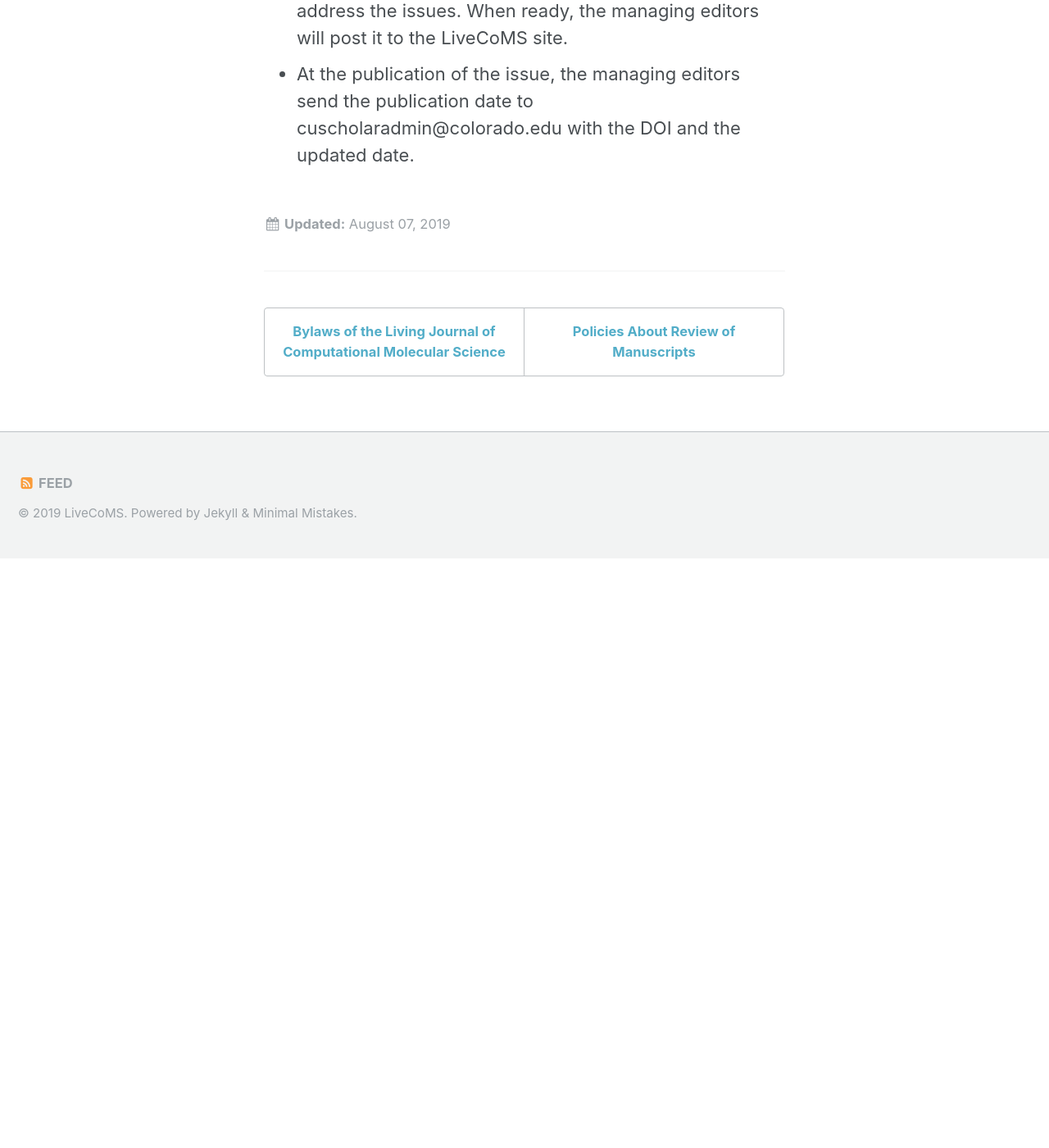
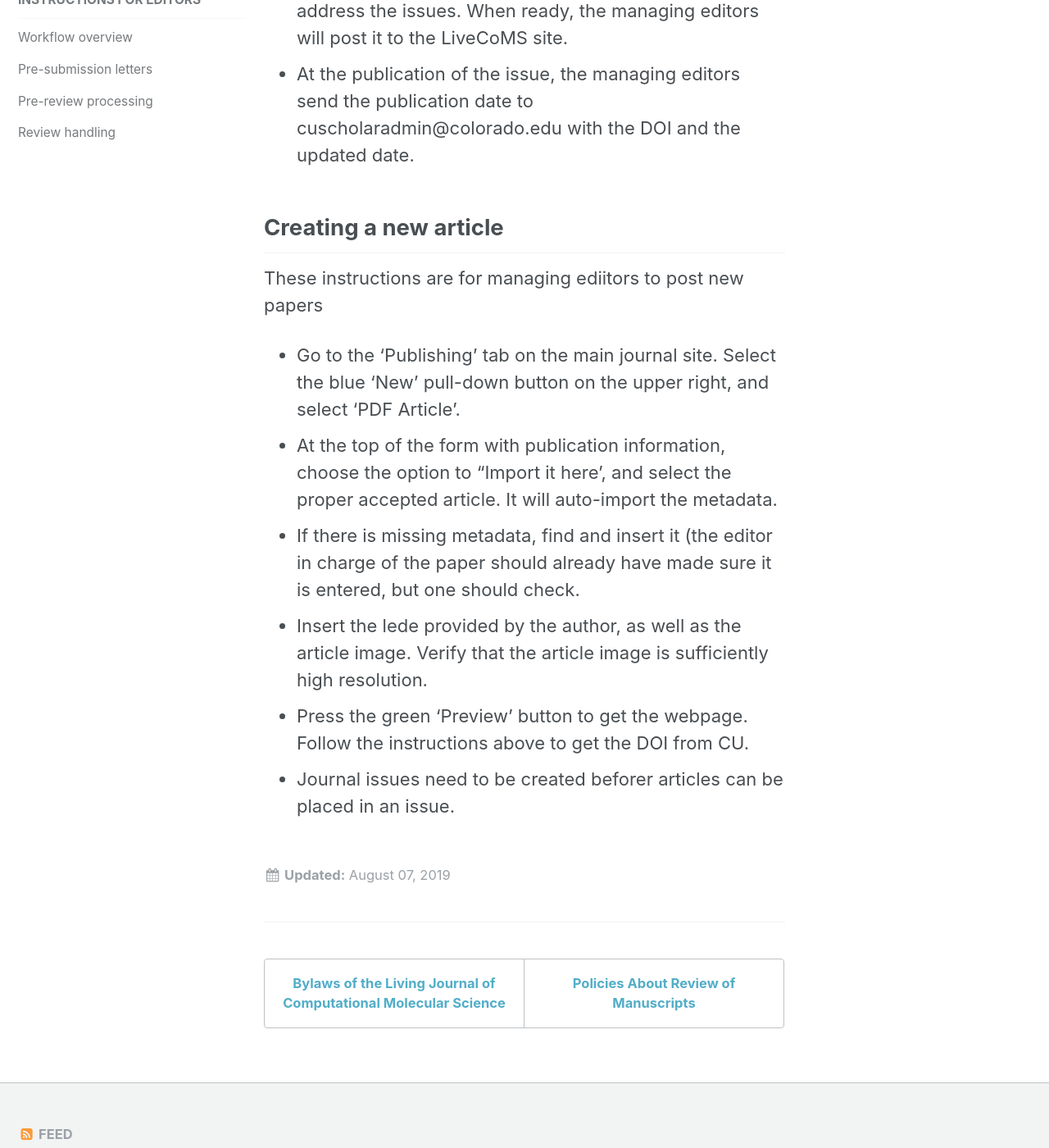
Before and after one commit to livecomsjournal/livecomsjournal.github.io, a Jekyll site: the page built from _editorial_policies/02_editor_instructions.md, in a window 1280 px wide and 1400 px high, scrolled down 8531 px. Shown: the whole window at 82% size. Built offline with Jekyll 4.4.1, drawn with Linux system fonts in a browser that asks for light colours; before the commit the page ends 9212 px from its top, so only the background shows below that; some of the changed text lies outside the part shown.

Commit message:
instructions to post PDF articles

```diff
--- a/_editorial_policies/02_editor_instructions.md
+++ b/_editorial_policies/02_editor_instructions.md
@@ -66,7 +66,7 @@
  > - Author 2: Jane W. Public, ORCID 0000-0002-4339-2187
  > - Online Publication Date: 2018
  - In the above email:
-   - The article URL is generated by saving the publication, and looking at the URL generated by selecting the green "Preview" on the right menu.  This URL will be of the form https://livecoms.scholasticahq.com/draft/article/XXXX-the-title, where `XXXX` is the article ID, and `the-title` is the title. The final future published URL can be obtained by replacing https://livecoms.scholasticahq.com/draft/article with https://www.livecomsjournal.org/article (see example above)
+   - The article URL is generated by first creating looking at the URL generated when creating a new article (see [creating a new article](#creating-a-new-article) for instructions.  This URL will be of the form https://livecoms.scholasticahq.com/draft/article/XXXX-the-title, where `XXXX` is the article ID, and `the-title` is the title. The final future published URL can be obtained by replacing https://livecoms.scholasticahq.com/draft/article with https://www.livecomsjournal.org/article (see example above)
    - The proposed DOI is of the form `10.33011/livecoms.(volume #).(issue #).(article ID #)`, where the article ID is generated by importing the article into a new publication, and saving, and looking at the preview, as described above; it's the `XXXX` right after https://livecoms.scholasticahq.com/draft/article.
    - List all authors (not just the first two).
    - The initial date can just be the year (that field is required for initial request), as it will be updated to be the final date when the issue is published.
@@ -77,3 +77,14 @@
 - The managing editor posts the PDF as an ASAP article.
 - The managing editors will notify the authors articles that are posted as ASAP articles several weeks before the release of the next issue, to identify if there are any typo fixes, errors, added ciations the authors would like to make, and to notify the editor of their articles of changes. The authors will make these updates as pull requests through the website (no need to resubmit it through Scholastica at this point) no later than one week before the notified issue publication date, and put the new version pdf in the release folder as described in the authors instructions. If acceptable, the editor will notify the managing editors of the updated version. If not acceptable, the editor will work with the authors to address the issues. When ready, the managing editors will post it to the LiveCoMS site.
  - At the publication of the issue, the managing editors send the publication date to cuscholaradmin@colorado.edu with the DOI and the updated date.
+
+## Creating a new article
+
+These instructions are for managing ediitors to post new papers
+
+- Go to the 'Publishing' tab on the main journal site.  Select the blue 'New' pull-down button on the upper right, and select 'PDF Article'.
+- At the top of the form with publication information, choose the option to "Import it here', and select the proper accepted article. It will auto-import the metadata.
+- If there is missing metadata, find and insert it (the editor in charge of the paper should already have made sure it is entered, but one should check.
+- Insert the lede provided by the author, as well as the article image. Verify that the article image is sufficiently high resolution.
+- Press the green 'Preview' button to get the webpage.  Follow the instructions above to get the DOI from CU.
+- Journal issues need to be created beforer articles can be placed in an issue.
```
